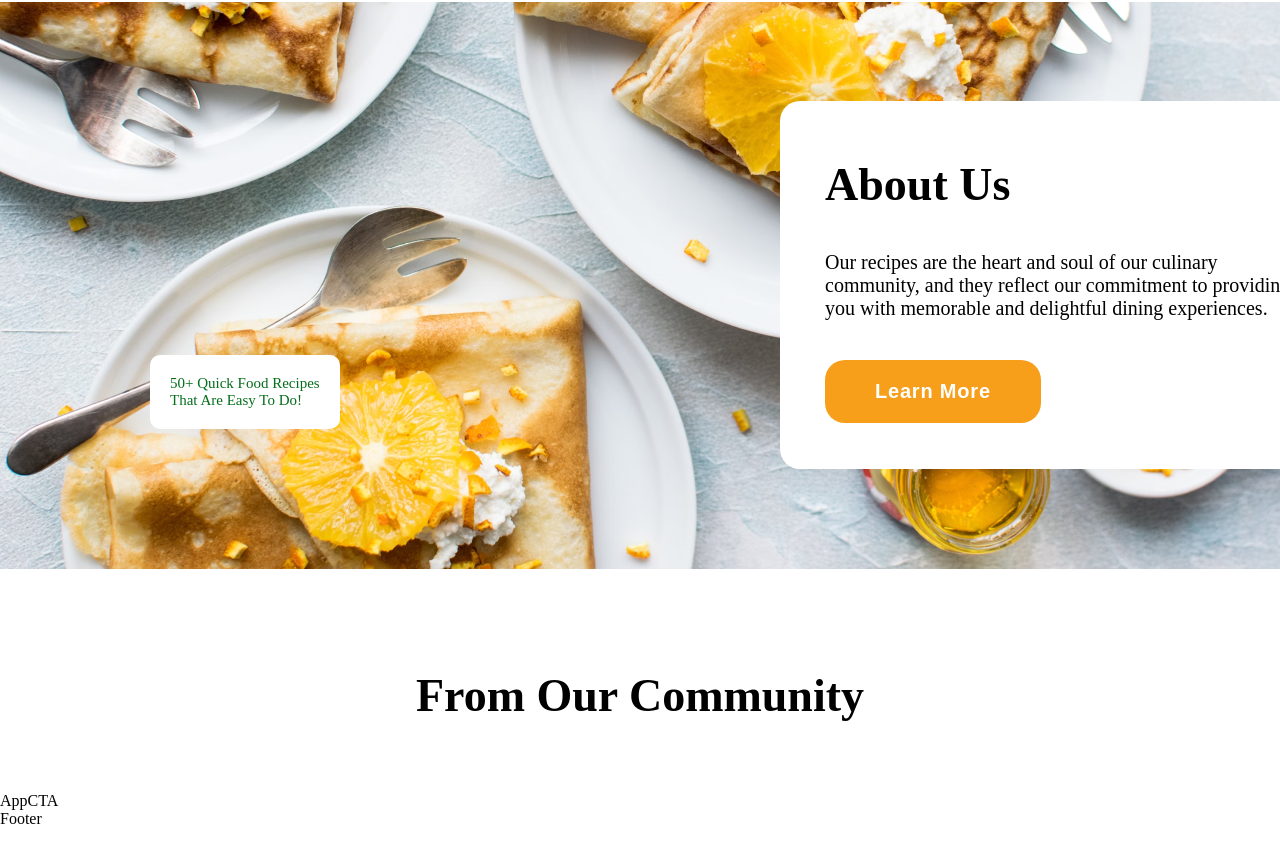
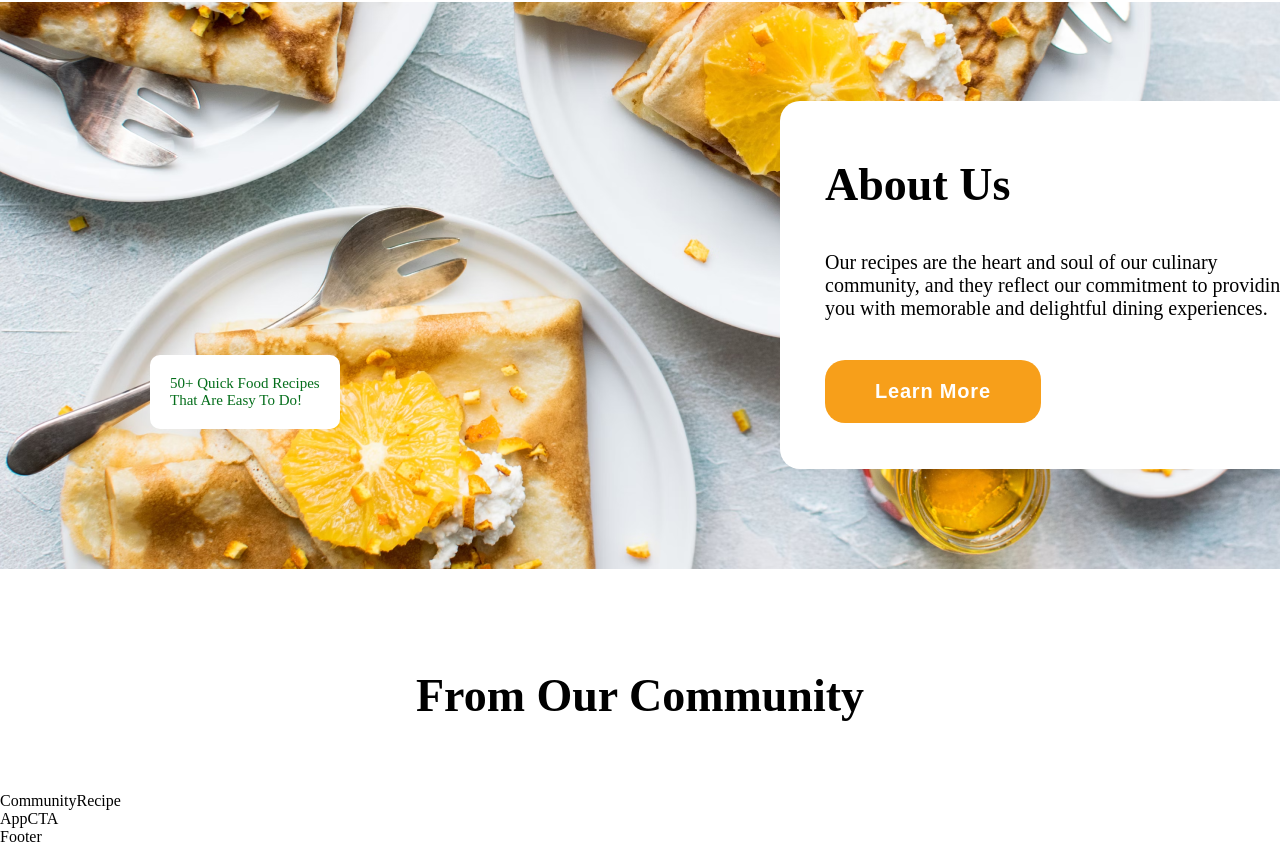
Before and after one commit to Chloedj/react-recipe-app, a React (Create React App) app in the folder recipe-app/: page / in a window 1280 px wide. Shown: the part 2149-2995 px from the top of the page. Built offline with nearby package versions, Linux system fonts and the light colour scheme.

Commit message:
Connected Community Recipe Component

```diff
--- a/recipe-app/src/containers/community/community.js
+++ b/recipe-app/src/containers/community/community.js
@@ -1,5 +1,6 @@
 import React from 'react'
 import './community.css'
+import CommunityRecipe from '../../components/communityrecipe/communityrecipe'
 
 const Community = () => {
   return (
@@ -7,7 +8,9 @@ const Community = () => {
       <div className='community__container-title'>
         <h3>From Our Community</h3>
         </div>
-
+      <div className='community__container-cards'>
+        <CommunityRecipe />
+      </div>
     </div>
   )
 }
```
